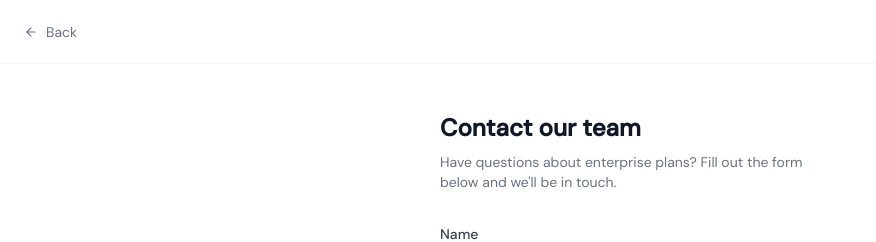
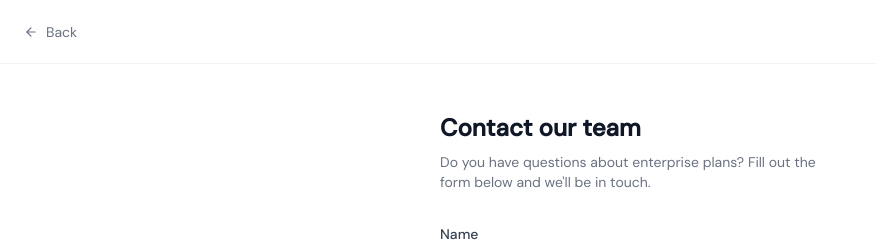
Before and after one commit to victorachede/asktc-v3, a Next.js app: page /contact in a window 1280 px wide. Shown: the top 242 px of the page, without its empty margins (0-876 px from the left). Built offline with nearby package versions, Linux system fonts and the light colour scheme.

Commit message:
Fix wording in contact page prompt for clarity

```diff
--- a/src/app/contact/page.tsx
+++ b/src/app/contact/page.tsx
@@ -67,7 +67,7 @@ export default function ContactPage() {
       <div className="max-w-md mx-auto px-6 py-12">
         <h1 className="text-2xl font-bold text-gray-900 mb-2">Contact our team</h1>
         <p className="text-sm text-gray-500 mb-8">
-          Have questions about enterprise plans? Fill out the form below and we&apos;ll be in touch.
+          Do you have questions about enterprise plans? Fill out the form below and we&apos;ll be in touch.
         </p>
 
         <form onSubmit={handleSubmit} className="space-y-4">
```
